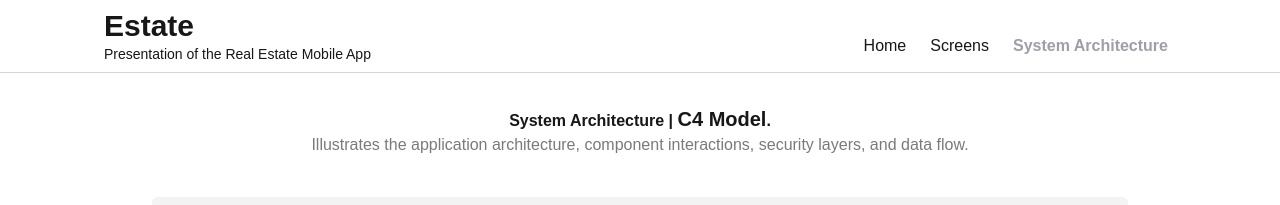
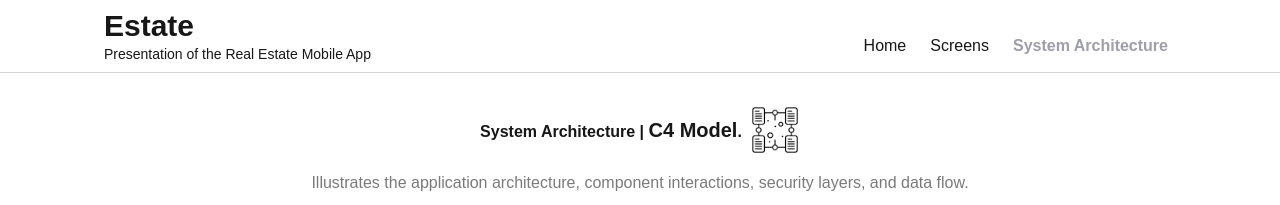
Before and after one commit to MarioLuigie/estate-web-intro, a Next.js app: page /app-flow in a window 1280 px wide. Shown: the top 205 px of the page. Built offline with nearby package versions, Linux system fonts and the light colour scheme.

Commit message:
Styles: Add icon and style text in AppFlow.tsx

```diff
--- a/src/components/content/AppFlow.tsx
+++ b/src/components/content/AppFlow.tsx
@@ -1,15 +1,24 @@
 import CanvaAccordion from '@/components/shared/CanvaAccordion';
 import { canvaDiagrams } from '@/lib/appFlow';
+import icons from '@/lib/constants/icons';
+import Image from 'next/image';
 
 export default function AppFlow() {
 	return (
 		<div className="w-full max-w-5xl mx-auto flex flex-col items-center pt-8 px-6">
-			<p className="text-center font-semibold">System Architecture | <span className='font-bold text-xl'>C4 Model</span>.</p>
+			<div className="flex gap-2 items-center mb-4">
+				<p className="text-center font-semibold">
+					System Architecture |{' '}
+					<span className="font-bold text-xl">C4 Model</span>.
+				</p>
+				<Image src={icons.mind_map} alt="Icon" width={50} height={50} />
+			</div>
 			<p className="text-center px-6 text-myZinc3">
-				Illustrates the application architecture, component interactions, security layers, and data flow.
+				Illustrates the application architecture, component interactions,
+				security layers, and data flow.
 			</p>
-			<div className='w-full mt-10'>
-				<CanvaAccordion data={canvaDiagrams}/>
+			<div className="w-full mt-6">
+				<CanvaAccordion data={canvaDiagrams} />
 			</div>
 		</div>
 	);
--- a/src/components/layout/Footer.tsx
+++ b/src/components/layout/Footer.tsx
@@ -17,7 +17,7 @@ export default function Footer() {
 						<h3 className="text-lg font-semibold mb-3 bg-clip-text text-transparent bg-gradient-to-r from-foreground to-foreground/70">
 							Real Estate Mobile App
 						</h3>
-						<p className="text-sm text-muted-foreground leading-relaxed max-w-[360px]">
+						<p className="text-sm text-muted-foreground leading-relaxed">
 							An interactive documentation and concept presentation of a
 							real estate mobile platform.
 						</p>
```
